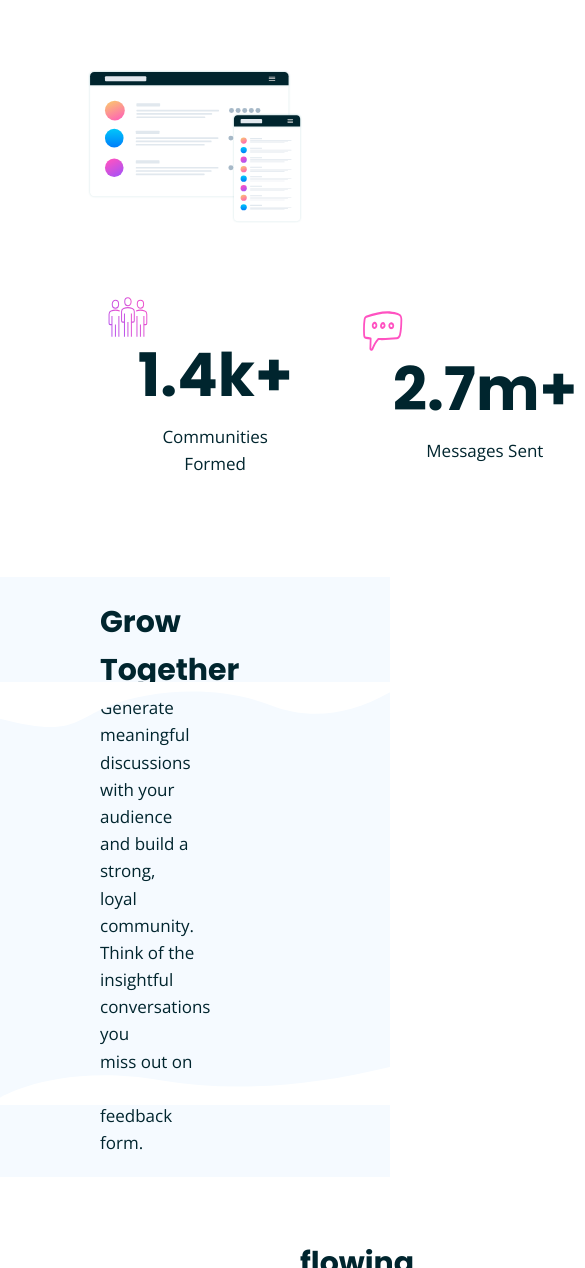
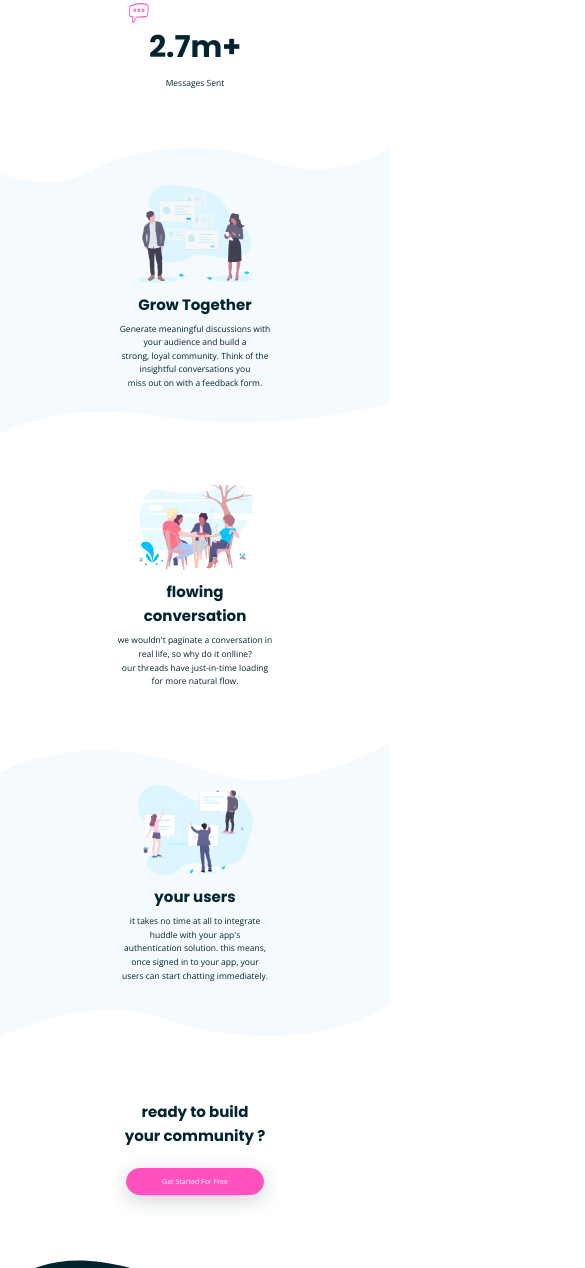
Before and after one commit to AliRezaDavuodi/huddle, a website: page index.html in a window 390 px wide. Shown: the part 732-2000 px from the top of the page, 585 px wide, since content can reach past the window. Drawn offline with nearby package versions, Linux system fonts and the light colour scheme.

Commit message:
footer added  and styled and also make it responsive

```diff
--- a/index.html
+++ b/index.html
@@ -12,6 +12,12 @@
   <link href="https://fonts.googleapis.com/css2?family=Open+Sans:wght@400;600;700&family=Poppins:wght@700&display=swap"
     rel="stylesheet">
 
+   <!-- wow cdn -->
+   <link rel="stylesheet" href="https://cdnjs.cloudflare.com/ajax/libs/wow/1.1.2/wow.min.js">
+
+   <!-- animated cdn -->
+   <link rel="stylesheet" href="https://cdnjs.cloudflare.com/ajax/libs/animate.css/4.1.1/animate.min.css" />
+
   <!-- favicon -->
   <link rel="icon" type="image/png" sizes="32x32" href="./images/favicon-32x32.png">
 
@@ -24,7 +30,7 @@
 
 <body>
 
-  <header class="header">
+  <header class="header wow animate__fadeInDown" data-wow-duration="2s">
 
     <div class="header__top">
 
@@ -55,18 +61,22 @@
   </header>
 
   <section class="statistics">
-    <div class="statistics__photo--box">
+    <div class="statistics__photo--box wow animate__fadeInBottomLeft" data-wow-duration="2s"
+    data-wow-offset="70">
       <img class="statistics__photo" src="images/screen-mockups.svg" alt="screen mockups picture">
     </div>
+
     <div class="statistics__report">
 
-      <div class="statistics__report--left">
+      <div class="statistics__report--left wow animate__fadeInLeft" data-wow-duration="2s"
+      data-wow-offset="70">
         <h2 class="heading heading-2">1.4k+</h2>
         <p class="paragraph">Communities Formed</p>
         <img class="statistics__report--icon" src="images/icon-communities.svg" alt="pink message icon">
       </div>
 
-      <div class="statistics__report--right">
+      <div class="statistics__report--right wow animate__fadeInRight" data-wow-duration="2s"
+      data-wow-offset="70">
         <h2 class="heading heading-2">2.7m+</h2>
         <p class="paragraph">Messages Sent</p>
         <img class="statistics__report--icon" src="images/icon-messages.svg" alt="pink message icon">
@@ -77,29 +87,33 @@
 
   <section class="featurs">
 
-    <div class="featurs__box">
+    <div class="featurs__box ">
       <div class="bg-top-1">&nbsp;</div>
       <div class="bg-bottom-1">&nbsp;</div>
 
-      <div class="featurs__text">
+      <div class="featurs__text wow animate__slideInLeft" data-wow-duration="2s"
+      data-wow-offset="70">
         <h3 class="heading heading-3 tl">Grow Together</h3>
         <p class="paragraph tl">Generate meaningful discussions with your audience and build a <br> strong, loyal
           community.
           Think of the insightful conversations you <br> miss out on with a feedback form. </p>
       </div>
-      <div class="featurs__photo--box">
+      <div class="featurs__photo--box wow animate__slideInRight" data-wow-duration="2s"
+      data-wow-offset="70">
         <img src="images/illustration-grow-together.svg" alt="a girl an a man" class="featurs__photo">
       </div>
     </div>
 
     <div class="featurs__box">
 
-      <div class="featurs__photo--box">
+      <div class="featurs__photo--box wow animate__slideInRight" data-wow-duration="2s"
+      data-wow-offset="70">
         <img src="images/illustration-flowing-conversation.svg" alt="there is some people that they are talking"
           class="featurs__photo">
       </div>
 
-      <div class="featurs__text">
+      <div class="featurs__text wow animate__slideInLeft" data-wow-duration="2s"
+      data-wow-offset="70">
         <h3 class="heading heading-3 tl">flowing conversation</h3>
         <p class="paragraph tl">
           we wouldn't paginate a conversation in real life, so why do it onlline? <br>
@@ -113,7 +127,8 @@
       <div class="bg-top-2">&nbsp;</div>
       <div class="bg-bottom-2">&nbsp;</div>
 
-      <div class="featurs__text">
+      <div class="featurs__text wow animate__slideInLeft" data-wow-duration="2s"
+      data-wow-offset="70">
         <h3 class="heading heading-3 tl">your users</h3>
         <p class="paragraph tl">
           it takes no time at all to integrate huddle with your app's <br>
@@ -121,13 +136,15 @@
           users can start chatting immediately.
         </p>
       </div>
-      <div class="featurs__photo--box">
+      <div class="featurs__photo--box wow animate__slideInRight" data-wow-duration="2s"
+      data-wow-offset="70">
         <img src="images/illustration-your-users.svg" alt="there is some people that they are talking"
           class="featurs__photo">
       </div>
     </div>
 
-    <div class="featurs__box featurs__box--ver mt-3">
+    <div class="featurs__box featurs__box--ver mt-3 wow animate__slideInUp" data-wow-duration="2s"
+    data-wow-offset="70">
 
       <div class="featurs__text">
         <h3 class="heading heading-3 tc">ready to build your community ? </h3>
@@ -182,7 +199,7 @@
         <svg class="mr-2" width="24" height="24" xmlns="http://www.w3.org/2000/svg">
           <path
             d="M22.675 0H1.325C.593 0 0 .593 0 1.325v21.351C0 23.407.593 24 1.325 24H12.82v-9.294H9.692v-3.622h3.128V8.413c0-3.1 1.893-4.788 4.659-4.788 1.325 0 2.463.099 2.795.143v3.24l-1.918.001c-1.504 0-1.795.715-1.795 1.763v2.313h3.587l-.467 3.622h-3.12V24h6.116c.73 0 1.323-.593 1.323-1.325V1.325C24 .593 23.407 0 22.675 0z"
-            fill="#fff" fill-rule="nonzero" />
+            fill="#fff" />
         </svg>
 
 
@@ -220,6 +237,10 @@
       </div>
     </div>
   </footer>
+  <script src="https://cdnjs.cloudflare.com/ajax/libs/wow/1.1.2/wow.min.js"></script>
+  <script>
+    new WOW().init();
+  </script>
 </body>
 
 </html>
--- a/scss/abstracts/_mixin.scss
+++ b/scss/abstracts/_mixin.scss
@@ -2,3 +2,22 @@
     display: flex;
     align-items: $align;
 }
+
+@mixin respond($bp) {
+
+    @if $bp == bp-small {
+        @media only screen and (max-width:37.5em) { //600px
+            @content;
+        }
+    }
+    @if $bp == bp-medium {
+        @media only screen and (max-width:50em) { // 800px
+            @content;
+        }
+    }
+    @if $bp == bp-large {
+        @media only screen and (max-width:68.75em) { // 1100px
+            @content;
+        }
+    }
+}
--- a/scss/base/_base.scss
+++ b/scss/base/_base.scss
@@ -9,6 +9,18 @@
 html{
     font-size: 62.5%; // 1rem => 10px;
     box-sizing: border-box;
+
+
+@include respond(bp-large)
+{
+    font-size: 50%; // 8px
+}
+@include respond(bp-small)
+{
+    font-size: 31.25%;
+}
+
+
 }
 
 
--- a/scss/base/_typography.scss
+++ b/scss/base/_typography.scss
@@ -3,7 +3,9 @@
     font-weight: 700;
     color: $Very-Dark-Cyan;
     text-align: center;
-
+    @include respond(bp-medium){
+        padding: 1rem;
+    }
 
 
     &-1{
@@ -16,6 +18,8 @@
 
     &-3{
         font-size: 3rem;
+
+
     }
 
     &-4{
@@ -30,6 +34,7 @@
     font-size: 1.7rem;
     color: $Very-Dark-Cyan;
     text-align: center;
+
 
     &-light{
         color: #fff;
--- a/scss/base/_utilitis.scss
+++ b/scss/base/_utilitis.scss
@@ -22,6 +22,10 @@
 
 .tl{
     text-align: left;
+
+    @include respond(bp-small) {
+        text-align: center;
+    }
 }
 
 .tr{
--- a/scss/layout/_featurs.scss
+++ b/scss/layout/_featurs.scss
@@ -6,11 +6,15 @@
         padding: 5rem 10rem;
         position: relative;
 
+        @include respond(bp-small) {
+            flex-direction: column;
+            padding: 8rem;
+        }
 
-        &:not(:last-child){
+
+        &:not(:last-child) {
             height: 60rem;
         }
-
 
         &:nth-child(2n+1) {
             background-color: $Very-Pale-Blue;
@@ -25,70 +29,78 @@
         position: absolute;
         transform: rotate(180deg);
         width: 100%;
-        height: 15rem;
-        top: 0;
+        height: 28vh;
+        top: -0.3rem;
         left: 0;
         background-color: #fff;
         -webkit-mask-image: url(../../images/bg-section-top-desktop-1.svg);
         -webkit-mask-repeat: no-repeat;
         -webkit-mask-size: 100%;
-        -webkit-mask-position: top left;
+        -webkit-mask-position: center bottom;
         mask-size: 100%;
-        mask-position: top right;
+        mask-position: center bottom;
         mask-repeat: no-repeat;
         mask-image: url(../../images/bg-section-top-desktop-1.svg);
+
     }
 
     .bg-bottom-1 {
         position: absolute;
         transform: rotate(180deg);
         width: 100%;
-        height: 15rem;
-        bottom: -4rem;
+        height: 28vh;
+        bottom: -.3rem;
         left: 0;
         background-color: #fff;
         -webkit-mask-image: url(../../images/bg-section-bottom-desktop-1.svg);
         -webkit-mask-repeat: no-repeat;
         -webkit-mask-size: 100%;
-        -webkit-mask-position: bottom right;
+        -webkit-mask-position: center top;
         mask-size: 100%;
-        mask-position: bottom right;
+        mask-position: center top;
+        mask-repeat: no-repeat;
         mask-image: url(../../images/bg-section-bottom-desktop-1.svg);
+
     }
 
     .bg-top-2 {
         position: absolute;
         transform: rotate(180deg);
         width: 100%;
-        height: 13rem;
-        top: 0;
+        height: 28vh;
+        top: -0.3rem;
         left: 0;
         background-color: #fff;
         -webkit-mask-image: url(../../images/bg-section-top-desktop-2.svg);
         -webkit-mask-repeat: no-repeat;
         -webkit-mask-size: 100%;
-        -webkit-mask-position: top left;
+        -webkit-mask-position: center bottom;
         mask-size: 100%;
-        mask-position: top right;
+        mask-position: center bottom;
         mask-repeat: no-repeat;
         mask-image: url(../../images/bg-section-top-desktop-2.svg);
+
+
     }
 
     .bg-bottom-2 {
         position: absolute;
         transform: rotate(180deg);
         width: 100%;
-        height: 15rem;
-        bottom: -4rem;
+        height: 30vh;
+        bottom: -.3rem;
         left: 0;
         background-color: #fff;
         -webkit-mask-image: url(../../images/bg-section-bottom-desktop-2.svg);
         -webkit-mask-repeat: no-repeat;
         -webkit-mask-size: 100%;
-        -webkit-mask-position: bottom right;
+        -webkit-mask-position: center top;
         mask-size: 100%;
-        mask-position: bottom right;
+        mask-position: center top;
+        mask-repeat: no-repeat;
         mask-image: url(../../images/bg-section-bottom-desktop-2.svg);
+
+
     }
 
     &__text {
@@ -98,10 +110,19 @@
     &__photo--box {
         width: 50%;
         padding: 10rem;
+
+        @include respond(bp-medium){
+            padding: 1rem;
+        }
+        @include respond(bp-small){
+            width: 25rem;
+            order: -1;
+        }
     }
 
     &__photo {
         width: 100%;
+        height: 100%;
         object-fit: fill;
     }
 
--- a/scss/layout/_footer.scss
+++ b/scss/layout/_footer.scss
@@ -1,67 +1,87 @@
-.footer{
+.footer {
     @include flexbox(center);
     color: $color-white;
     background-color: $Very-Dark-Cyan;
-    height: 90vh;
-    overflow: hidden;
+    min-height: 80vh;
     position: relative;
 
-    &__bg{
+    @include respond(bp-medium) {
+        flex-direction: column;
+        padding-top: 10vh;
+    }
+
+    &__bg {
         position: absolute;
         transform: rotate(180deg);
         width: 100%;
-        height: 14rem;
-        top: 0;
+        height: 30vh;
+        top: -.5em;
         left: 0;
-        background-color: #fff;
+        background-color: $color-white;
         -webkit-mask-image: url(../images/bg-footer-top-desktop.svg);
         -webkit-mask-repeat: no-repeat;
-        -webkit-mask-size:100%;
-        mask-size:100%;
+        -webkit-mask-size: 100%;
+        -webkit-mask-position: center bottom;
+        mask-size: 100%;
         mask-repeat: no-repeat;
         mask-image: url(../images/bg-footer-top-desktop.svg);
+        mask-position: center bottom;
+
     }
 
-    &__left{
+    &__left {
         @include flexbox(flex-start);
         padding: 5rem 15rem;
         width: 50%;
         flex-direction: column;
         justify-content: center;
-}
 
-    &__logo{
+        @include respond(bp-medium) {
+            width: 100%;
 
-        svg{
+        }
+    }
+
+    &__logo {
+
+        svg {
             transform: scale(.7);
             margin-left: -3.8rem;
         }
     }
 
-    &__contact{
+    &__contact {
 
-        &--icon{
+        &--icon {
             margin-right: 1.5rem;
         }
     }
 
-    &__social{
+    &__social {
         @include flexbox(center);
 
-        svg{
+        svg {
             cursor: pointer;
 
-            path{
+            @include respond(bp-small){
+                transform: scale(.5);
+            }
+
+            @include respond(bp-medium){
+                transform: scale(.8);
+            }
+
+            path {
                 transition: all .3s;
             }
 
-            &:hover path{
+            &:hover path {
                 fill: red !important;
             }
         }
     }
 
-    &__right{
+    &__right {
         @include flexbox(flex-start);
         padding: 5rem 0;
         padding-left: 15rem;
@@ -69,9 +89,16 @@
         flex-direction: column;
         justify-content: center;
 
+        @include respond(bp-medium) {
+            order: -1;
+            width: 100%;
+
+        }
+
+
     }
 
-    &__form{
+    &__form {
         width: 100%;
     }
 
--- a/scss/layout/_header.scss
+++ b/scss/layout/_header.scss
@@ -1,8 +1,7 @@
 .header{
 
-    height: 95vh;
+    min-height: 50vh;
     text-align: center;
-
 
     &__top{
         height: 10rem;
--- a/scss/layout/_statistics.scss
+++ b/scss/layout/_statistics.scss
@@ -1,33 +1,45 @@
-.statistics{
+.statistics {
 
-    &__photo--box{
+    &__photo--box {
         width: 55%;
         margin: 0 auto;
     }
 
-    &__photo{
+    &__photo {
         width: 100%;
         object-fit: fill;
     }
 
-    &__report{
+    &__report {
+        @include flexbox(center);
         width: 55%;
         margin: 0 auto;
-        display: flex;
-        align-items: center;
         margin-top: 5rem;
-        &--left{
+
+        @include respond(bp-medium) {
+            flex-direction: column;
+        }
+
+
+        &--left {
             padding: 5rem;
             margin-right: auto;
             position: relative;
+
+            @include respond(bp-medium) {
+                margin-right: 0;
+
             }
 
-        &--right{
+        }
+
+            &--right {
                 padding: 5rem;
                 position: relative;
+
             }
 
-        &--icon{
+            &--icon {
                 width: 4rem;
                 height: 4rem;
                 position: absolute;
```
Also changed, not shown: scss/component/_form.scss (+18 -18 lines), css/style.css, scss/layout/index.js (added), 1 other file. Lines whose indentation alone changed are shown as unchanged.
